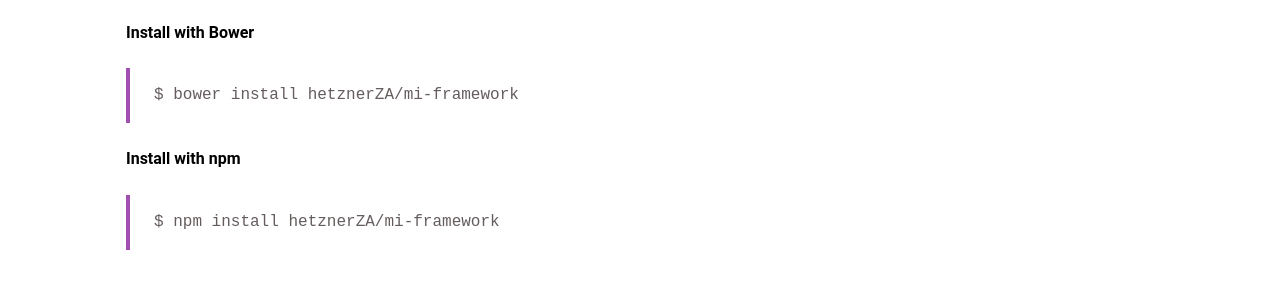
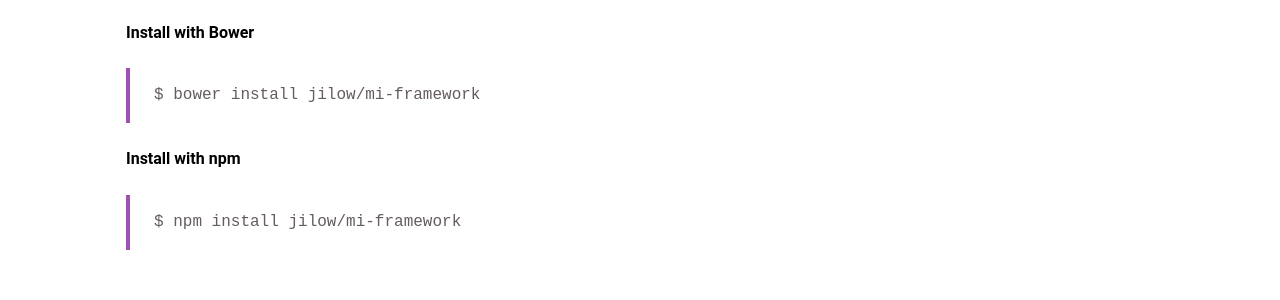
Before and after one commit to jilow/mi-framework, a website: page index.html in a window 1280 px wide. Shown: the part 433-733 px from the top of the page. Drawn offline with Linux system fonts and the light colour scheme.

Commit message:
Update demo and package links

```diff
--- a/index.html
+++ b/index.html
@@ -91,11 +91,11 @@
 
     <strong>Install with Bower</strong>
 
-    <pre>$ bower install hetznerZA/mi-framework</pre>
+    <pre>$ bower install jilow/mi-framework</pre>
 
     <strong>Install with npm</strong>
 
-    <pre>$ npm install hetznerZA/mi-framework</pre>
+    <pre>$ npm install jilow/mi-framework</pre>
 
   </section>
 
```
Also changed, not shown: README.md.
